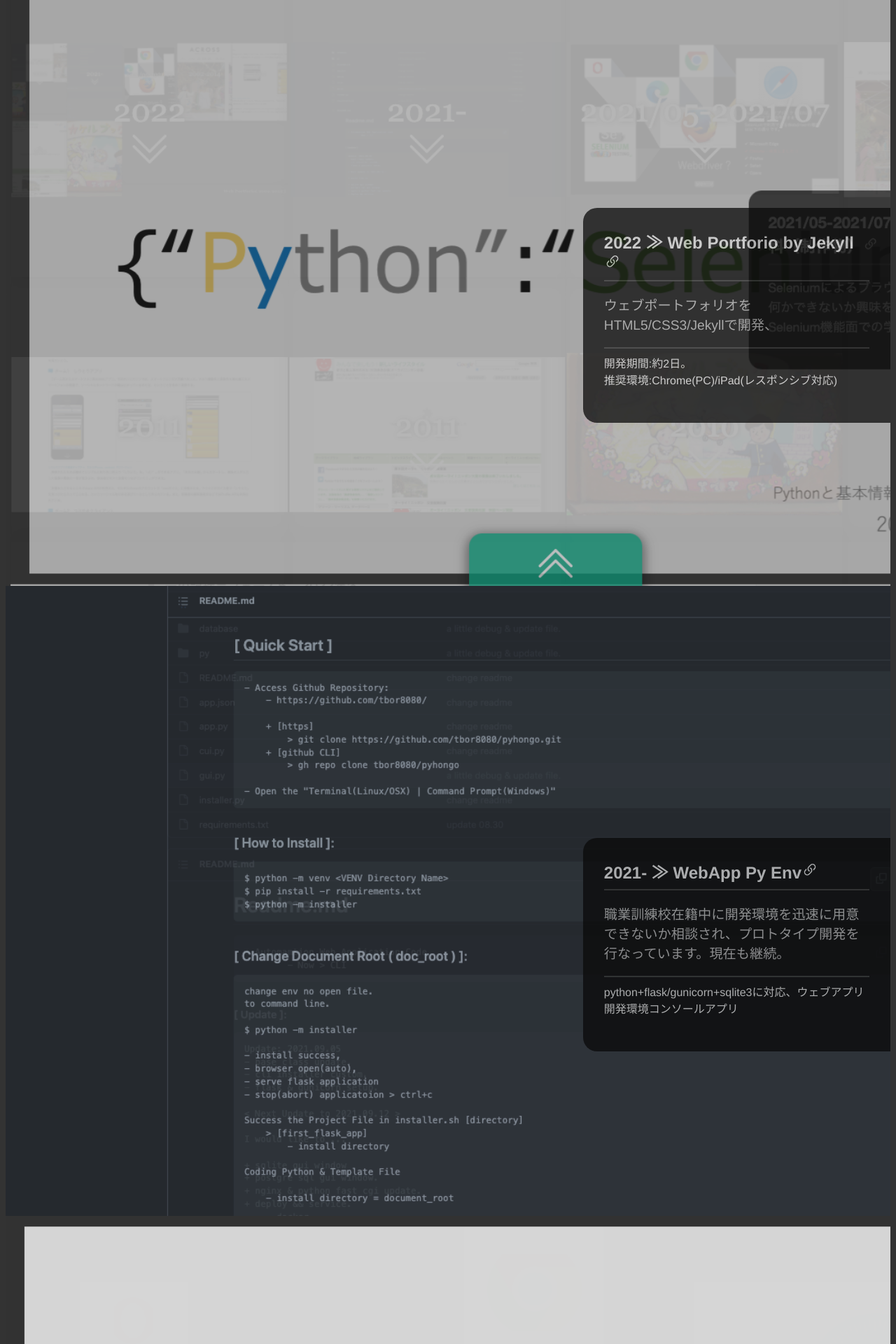
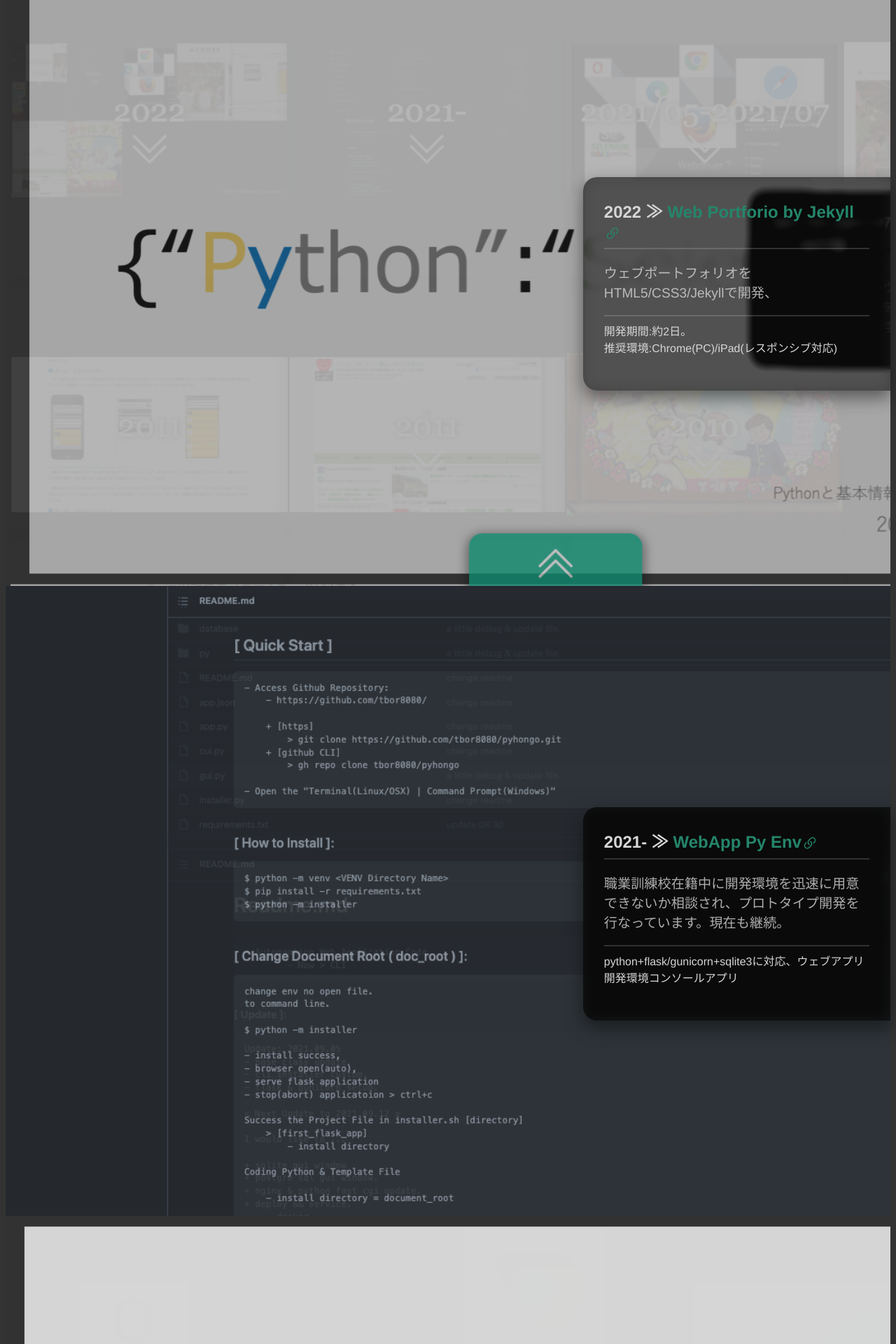
Before and after one commit to tbor8080/tbor8080.github.io, a Jekyll site: the page built from page.markdown, in a window 1280 px wide. Shown: the part 971-2891 px from the top of the page at 70% size. Built offline with Jekyll 4.4.1, drawn with Linux system fonts in a browser that asks for light colours.

Commit message:
update css

```diff
--- a/assets/css/main.css
+++ b/assets/css/main.css
@@ -42,15 +42,21 @@ article{
 }
 article .layouts{
     width:30%;
-    background-color: black;
+    /*background-color: rgb(52, 32, 17);*/
+    /*opacity:80%;*/
     color:white;
+    /*text-shadow:white 1px 1px 5px;*/
     padding: 30px;
-    margin: 360px 0;
+    margin: 15% 0 0 0;
     position: absolute;
     top:0;
     right:0;
-    opacity: 75%;
     border-radius: 20px 0 0 20px;
+    background: rgba(0,0,0,0.65);
+    backdrop-filter: blur(10px) contrast(4) grayscale(1);
+    /*border: 1px white solid;*/
+    box-shadow: 0 10px 25px 0 rgba(0, 0, 0, .5);
+
 }
 article h4{
     font-size:24px;
@@ -68,7 +74,11 @@ article hr{
     opacity:20%;
 }
 article a{
-    color:white;
+
+    color:rgb(33, 155, 121);
+}
+article a svg{
+    vertical-align: middle;
 }
 article a:hover{
     color:rgb(0, 255, 183);
@@ -169,6 +179,7 @@ header h1{
     font-family: Georgia;
     text-shadow: #333 1px 0 8px;
     opacity: 80%;
+
 }
 
 /* jekyll */
@@ -241,16 +252,31 @@ p:nth-of-type(7) a{
     border-radius: 20px 20px 0 0;
     text-align:center;
     padding:0 100px;
-    background-color: rgb(0, 170, 133);
+    background-color: rgba(0, 170, 133,0.5);
     color: white;
     font-size: 80px;
-    opacity:80%;
     box-shadow: 0 5px 15px 5px rgba(0, 0, 0, .5);
+    backdrop-filter: blur(5px) contrast(4);
 }
 .top_btn a:hover{
-    opacity:50%;
-    animation: transform_btn 2s ease 1;
-    background-color: rgb(215, 255, 246);
+    animation: transform_top_btn 2s ease 1;
+}
+@keyframes transform_top_btn {
+    0%{
+        background: rgba(0, 170, 133,0.5);
+        color:white;
+
+    }
+    50%,60%{
+        background: rgba(0, 255, 195,0.5);
+        color:rgba(4, 73, 58, 0.5);
+
+    }
+    100%{
+        background: rgba(0, 170, 133,0.5);
+        color:white;
+
+    }
 }
 @media screen and (max-width: 1280px){
     .navi p a{
@@ -261,6 +287,9 @@ p:nth-of-type(7) a{
         padding:0 0 0 0;
         height:100% !important;
         width:100%;
+    }
+    .layouts{
+        margin:25% 0 0 0 !important;
     }
 }
 /*  */
```
